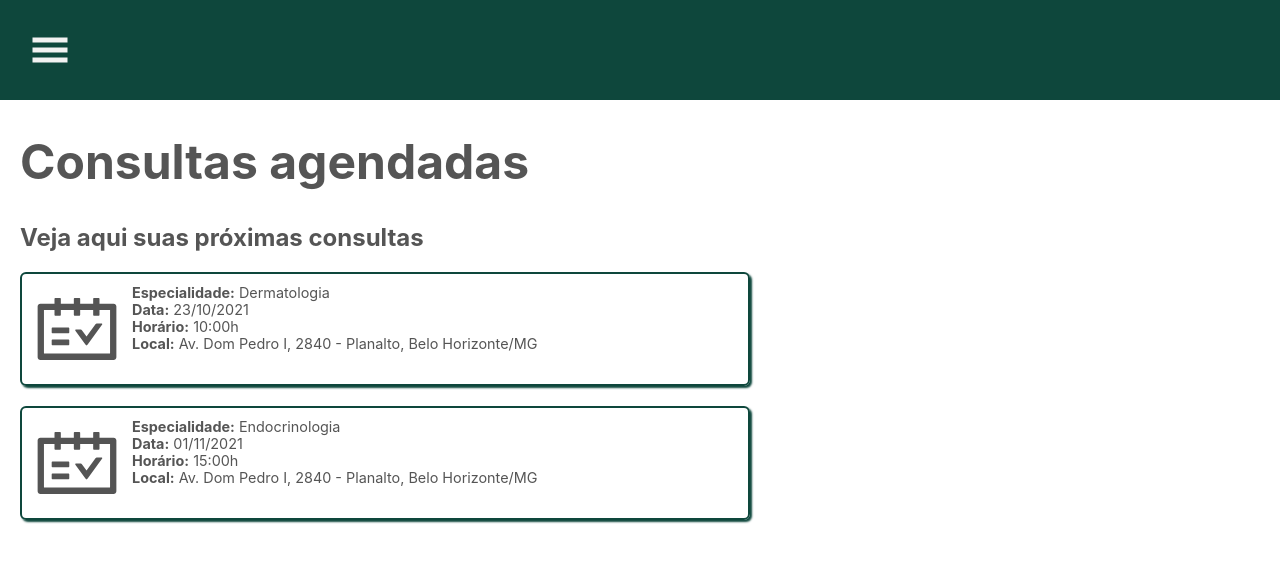
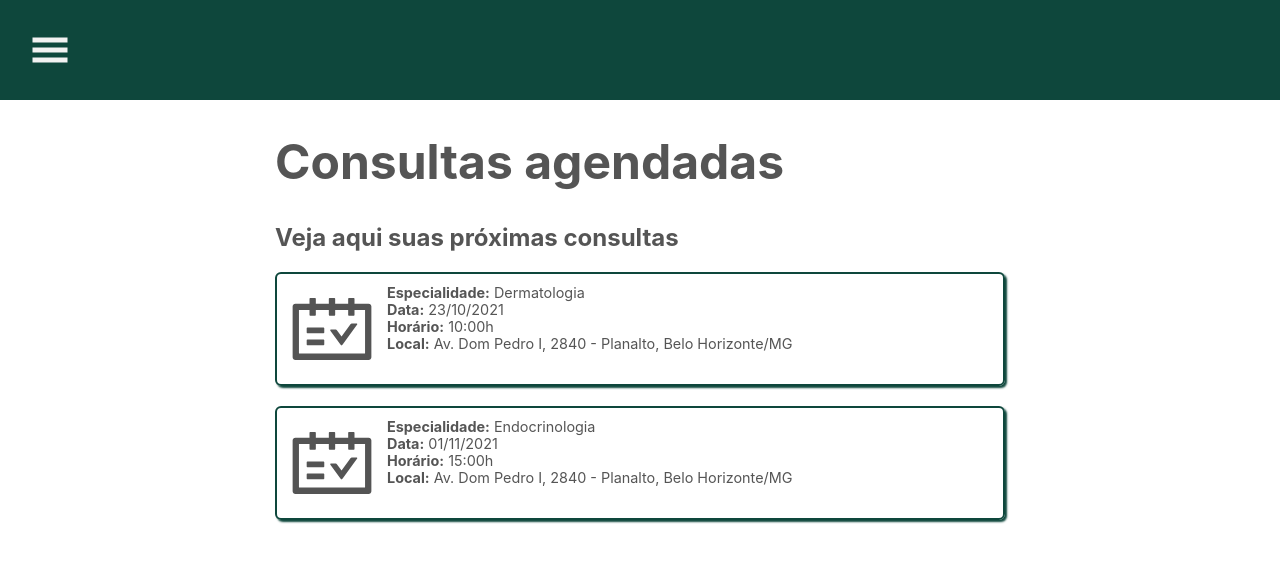
Before and after one commit to CarinaRoberta/saude-facil, a React (Create React App) app: page /consultas in a window 1280 px wide. Shown: the top 562 px of the page. Built offline with nearby package versions, Linux system fonts and the light colour scheme.

Commit message:
correção do container

```diff
--- a/src/pages/ScheduledAppointment/style.ts
+++ b/src/pages/ScheduledAppointment/style.ts
@@ -2,7 +2,7 @@ import styled from "styled-components";
 
 const Container = styled.div`
   max-width: 730px;
-  margin: 0 auto 50 px auto;
+  margin: 0 auto 50px auto;
   padding: 0 20px;
   font-size: 1.5em;
 
```
